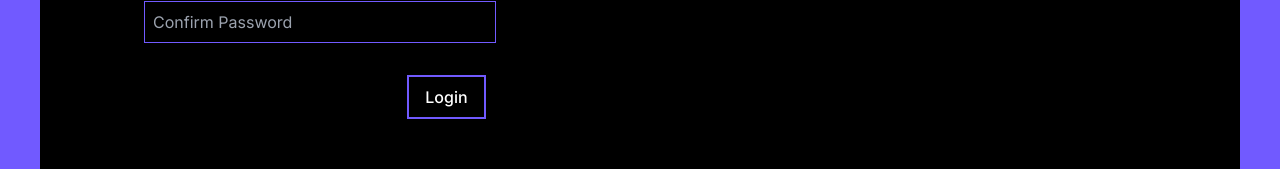
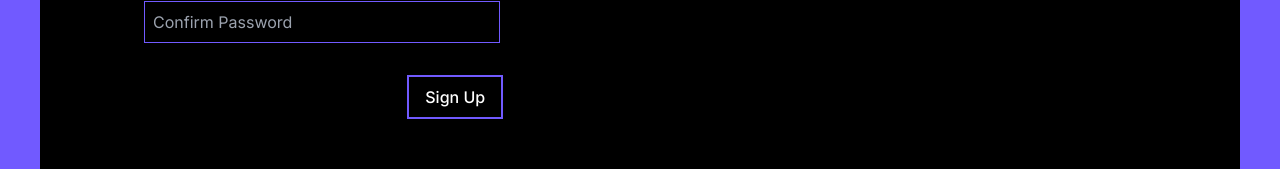
Before and after one commit to Noelzak03/quill-frontend, a Next.js app: page /signup in a window 1280 px wide. Shown: the part 527-696 px from the top of the page. Built offline with nearby package versions, Linux system fonts and the light colour scheme.

Commit message:
fixing minor bugs

```diff
--- a/src/app/signup/page.jsx
+++ b/src/app/signup/page.jsx
@@ -25,7 +25,7 @@ export default function Signup() {
                 <input
                   type="text"
                   name="username"
-                  className="w-full lg:w-[22rem] border p-2 bg-secondary border-primary"
+                  className="w-full lg:w-[22.25rem] border p-2 bg-secondary border-primary"
                   placeholder="Username"
                   required
                 />
@@ -34,7 +34,7 @@ export default function Signup() {
                 <input
                   type="password"
                   name="password"
-                  className="w-full lg:w-[22rem] border p-2 bg-secondary border-primary"
+                  className="w-full lg:w-[22.25rem] border p-2 bg-secondary border-primary"
                   placeholder="Password"
                   minLength={8}
                   required
@@ -44,7 +44,7 @@ export default function Signup() {
                 <input
                   type="password"
                   name="confirmPassword"
-                  className="w-full lg:w-[22rem] border p-2 bg-secondary border-primary"
+                  className="w-full lg:w-[22.25rem] border p-2 bg-secondary border-primary"
                   placeholder="Confirm Password"
                   required
                 />
@@ -53,7 +53,7 @@ export default function Signup() {
                 <Link href="/login" className="max-lg:w-full text-left py-2 hover:underline hover:text-primary">
                   Have an account?
                 </Link>
-                <SubmitButton text="Login" />
+                <SubmitButton text="Sign Up" />
                 <div className="flex h-8 items-end space-x-1">
                 {message && (
                   <>
```
